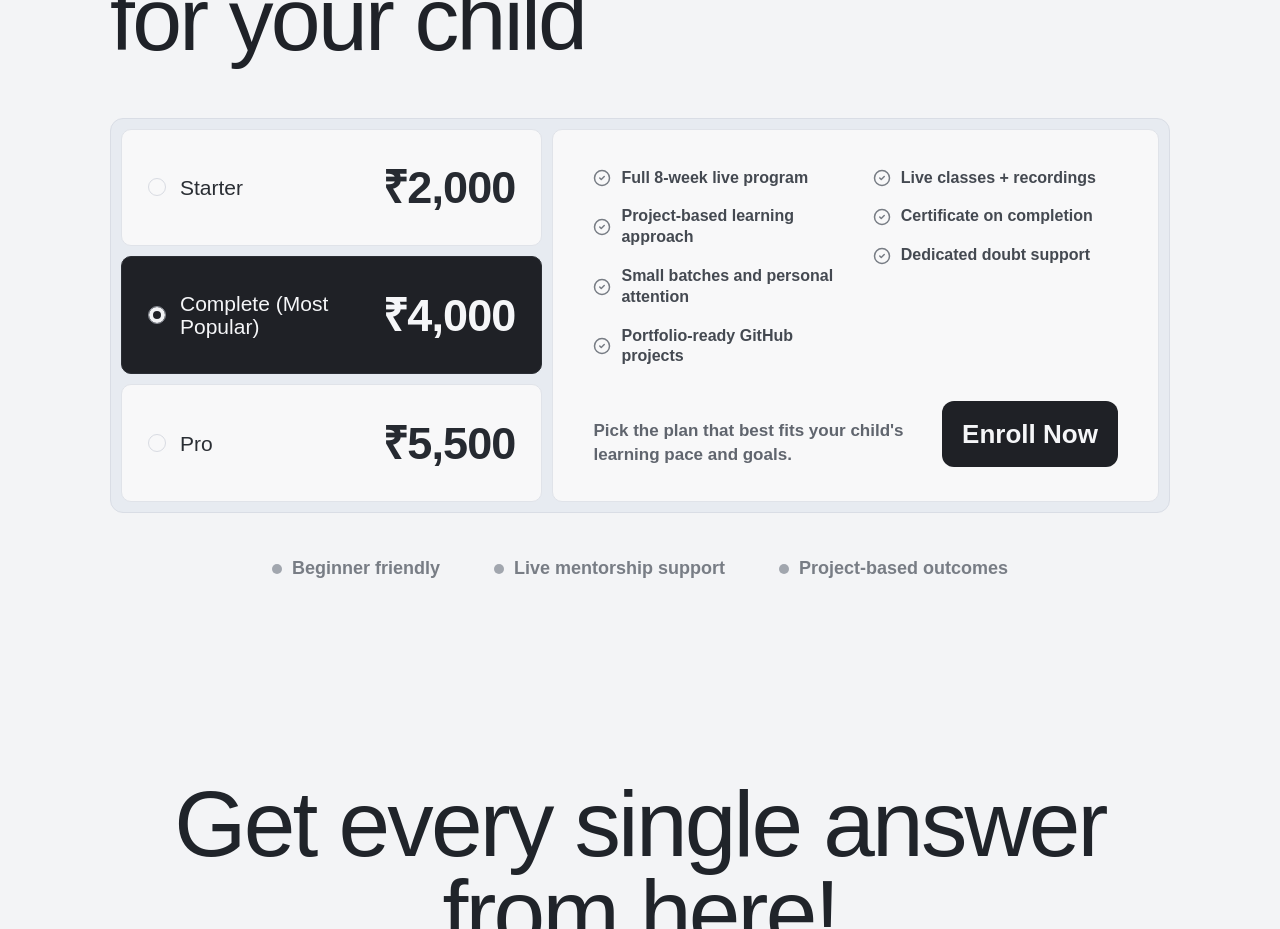
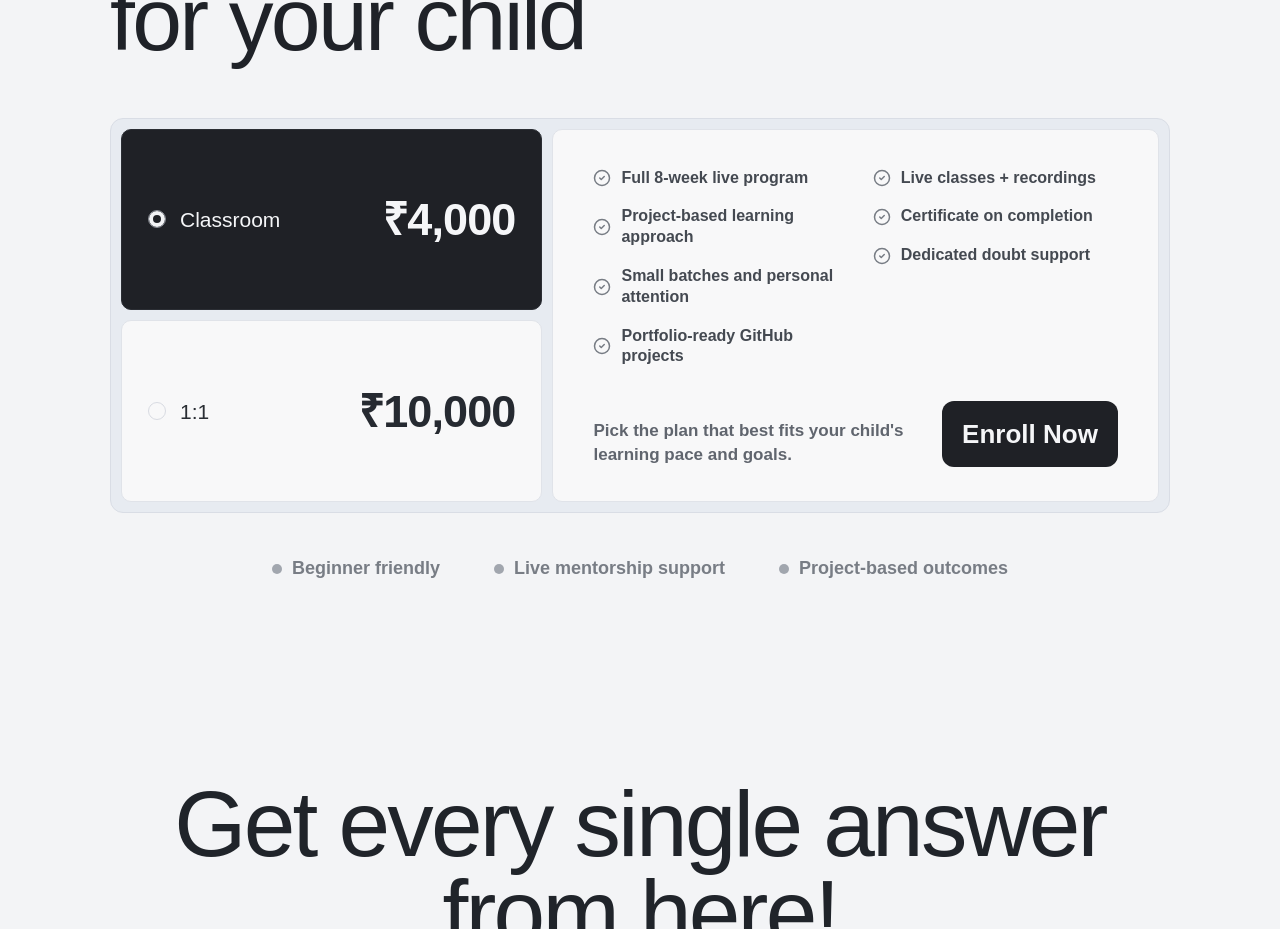
Before and after one commit to Gautham28/localhost-classes, a React (Vite) app: page / in a window 1280 px wide. Shown: the part 5400-6329 px from the top of the page. Built offline with nearby package versions, Linux system fonts and the light colour scheme; a web font is replaced by a local one.

Commit message:
updated prices

```diff
--- a/src/components/Pricing.jsx
+++ b/src/components/Pricing.jsx
@@ -3,14 +3,7 @@ import { useState } from 'react'
 
 const plans = [
   {
-    name: 'Starter',
-    price: '₹2,000',
-    featuresLeft: ['4-week beginner program', 'HTML + CSS foundations', '2 simple guided projects'],
-    featuresRight: ['Live classes + recordings', 'Practice assignments', 'Beginner-friendly pace'],
-    note: "Great for kids starting web development for the first time.",
-  },
-  {
-    name: 'Complete (Most Popular)',
+    name: 'Classroom',
     price: '₹4,000',
     featuresLeft: [
       'Full 8-week live program',
@@ -22,17 +15,17 @@ const plans = [
     note: "Pick the plan that best fits your child's learning pace and goals.",
   },
   {
-    name: 'Pro',
-    price: '₹5,500',
-    featuresLeft: ['Everything in Complete', '1:1 portfolio review session', 'Priority doubt clearing'],
+    name: '1:1',
+    price: '₹10,000',
+    featuresLeft: ['Everything in Classroom', '1:1 portfolio review session', 'Priority doubt clearing'],
     featuresRight: ['Extra feedback + polish', 'Advanced project guidance', 'Personalized roadmap support'],
     note: 'Best for students who want deeper mentoring and stronger final polish.',
   },
 ]
 
 function Pricing({ onEnrollClick }) {
-  const [selectedPlan, setSelectedPlan] = useState(plans[1].name)
-  const activePlan = plans.find((plan) => plan.name === selectedPlan) ?? plans[1]
+  const [selectedPlan, setSelectedPlan] = useState(plans[0].name)
+  const activePlan = plans.find((plan) => plan.name === selectedPlan) ?? plans[0]
 
   const handlePlanChange = (planName) => {
     setSelectedPlan(planName)
```
